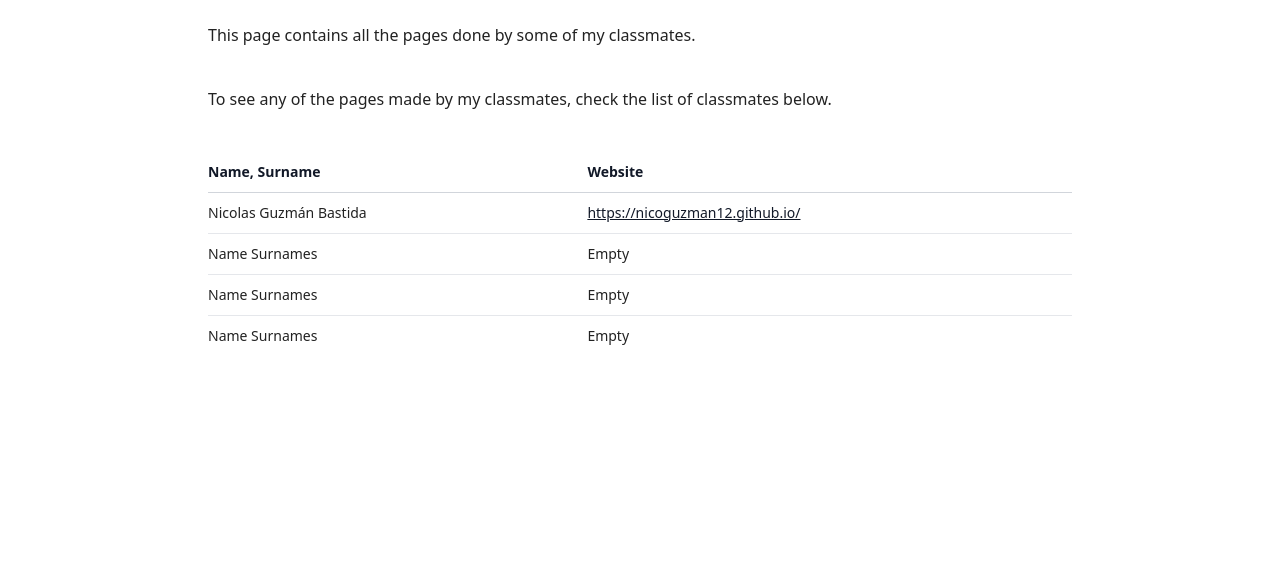
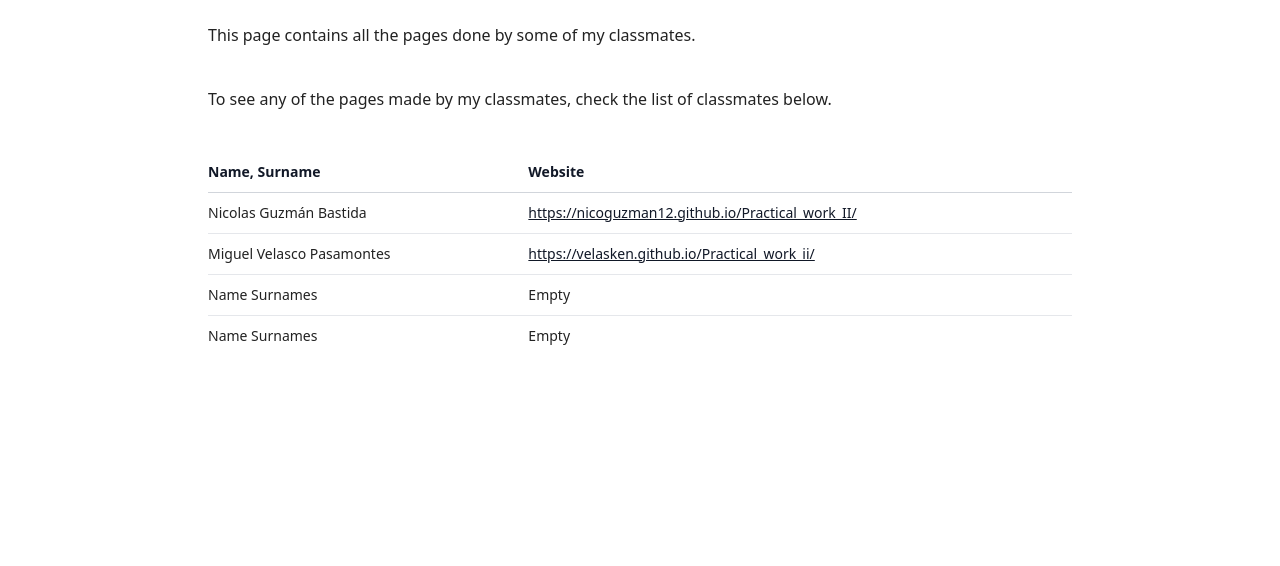
Before and after one commit to rockstonezap/web_application_repository, a website: page public/net.html in a window 1280 px wide. Shown: the part 164-730 px from the top of the page. Drawn offline with Linux system fonts and the light colour scheme.

Commit message:
added second link to net page

```diff
--- a/public/net.html
+++ b/public/net.html
@@ -55,13 +55,17 @@
                                     <td>Nicolas Guzmán Bastida</td>
                                     <td>
                                         <a target="_blank" href="https://nicoguzman12.github.io/Practical_work_II/docs/index.html">
-                                            https://nicoguzman12.github.io/
+                                            https://nicoguzman12.github.io/Practical_work_II/
                                         </a>
                                     </td>
                                 </tr>
                                 <tr>
-                                    <td>Name Surnames</td>
-                                    <td>Empty</td>
+                                    <td>Miguel Velasco Pasamontes</td>
+                                    <td>
+                                        <a target="_blank" href="https://velasken.github.io/Practical_work_ii/">
+                                            https://velasken.github.io/Practical_work_ii/
+                                        </a>
+                                    </td>
                                 </tr>
                                 <tr>
                                     <td>Name Surnames</td>
```
